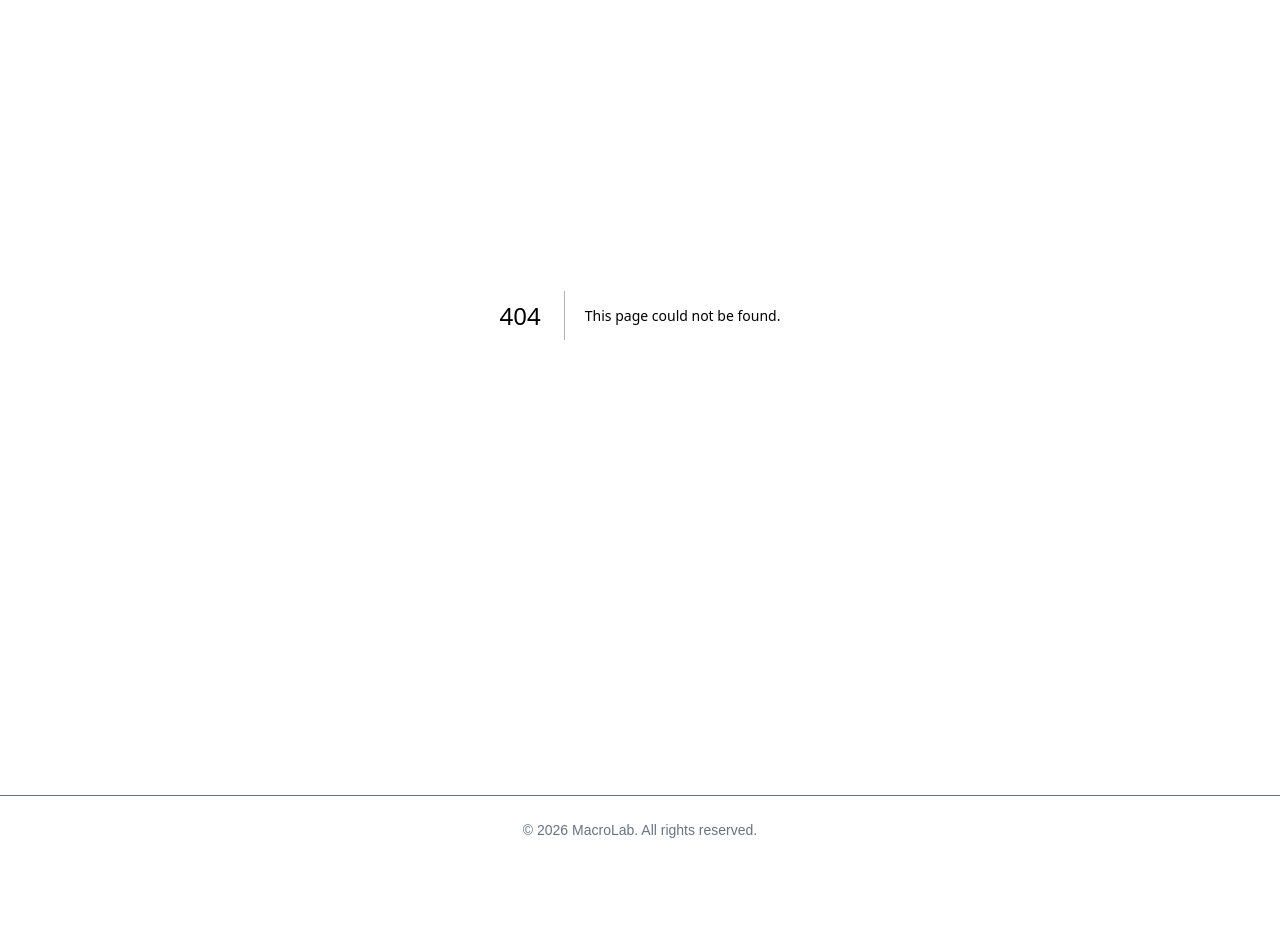
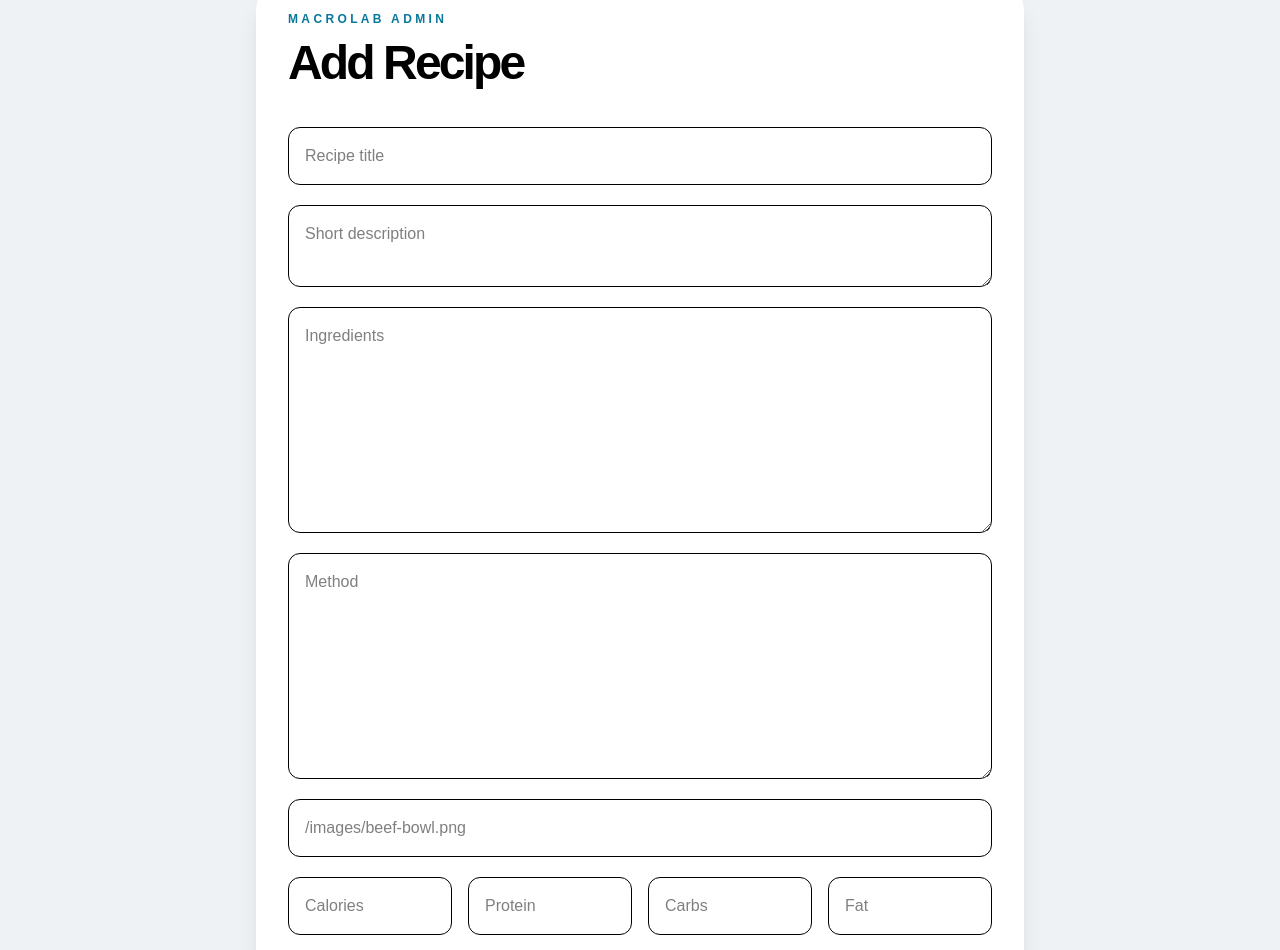
Before and after one commit to rpussa01/macrolab-next, a Next.js app: page /add-recipe in a window 1280 px wide. Before the commit this address had no page. Shown: the part 182-1132 px from the top of the page. Before the commit the page ends 1046 px from the top, so only its background shows below. Built offline with nearby package versions, Linux system fonts and the light colour scheme; no server answers.

Commit message:
Add admin functionality to add recipe through an UI

```diff
--- /dev/null
+++ b/app/add-recipe/page.tsx
@@ -0,0 +1,110 @@
+import { prisma } from "../../lib/prisma"
+import { redirect } from "next/navigation"
+
+async function addRecipe(formData: FormData) {
+  "use server"
+
+  await prisma.recipe.create({
+    data: {
+      title: String(formData.get("title")),
+      description: String(formData.get("description")),
+      ingredients: String(formData.get("ingredients")),
+      method: String(formData.get("method")),
+      image: String(formData.get("image")),
+      calories: Number(formData.get("calories")),
+      protein: Number(formData.get("protein")),
+      carbs: Number(formData.get("carbs")),
+      fat: Number(formData.get("fat")),
+    },
+  })
+
+  redirect("/recipes")
+}
+
+export default function AddRecipePage() {
+  return (
+    <main className="min-h-screen bg-[#eef2f4] px-6 py-16">
+      <div className="mx-auto max-w-3xl rounded-[2rem] bg-white p-8 shadow-xl">
+        <p className="text-xs font-black uppercase tracking-[0.28em] text-[#08789b]">
+          MacroLab Admin
+        </p>
+
+        <h1 className="mt-3 text-5xl font-black tracking-[-0.06em]">
+          Add Recipe
+        </h1>
+
+        <form action={addRecipe} className="mt-10 grid gap-5">
+          <input
+            name="title"
+            placeholder="Recipe title"
+            required
+            className="rounded-xl border p-4"
+          />
+
+          <textarea
+            name="description"
+            placeholder="Short description"
+            required
+            className="rounded-xl border p-4"
+          />
+
+          <textarea
+            name="ingredients"
+            placeholder="Ingredients"
+            required
+            rows={8}
+            className="rounded-xl border p-4"
+          />
+
+          <textarea
+            name="method"
+            placeholder="Method"
+            required
+            rows={8}
+            className="rounded-xl border p-4"
+          />
+
+          <input
+            name="image"
+            placeholder="/images/beef-bowl.png"
+            className="rounded-xl border p-4"
+          />
+
+          <div className="grid grid-cols-2 gap-4 md:grid-cols-4">
+            <input
+              name="calories"
+              type="number"
+              placeholder="Calories"
+              className="rounded-xl border p-4"
+            />
+            <input
+              name="protein"
+              type="number"
+              placeholder="Protein"
+              className="rounded-xl border p-4"
+            />
+            <input
+              name="carbs"
+              type="number"
+              placeholder="Carbs"
+              className="rounded-xl border p-4"
+            />
+            <input
+              name="fat"
+              type="number"
+              placeholder="Fat"
+              className="rounded-xl border p-4"
+            />
+          </div>
+
+          <button
+            type="submit"
+            className="mt-4 rounded-full bg-[#08789b] px-8 py-4 text-sm font-black uppercase tracking-[0.18em] text-white"
+          >
+            Save Recipe
+          </button>
+        </form>
+      </div>
+    </main>
+  )
+}
```
Also changed, not shown: public/images/pizza.png (added), 1 other file (tests, documents, lock files or other folders).
